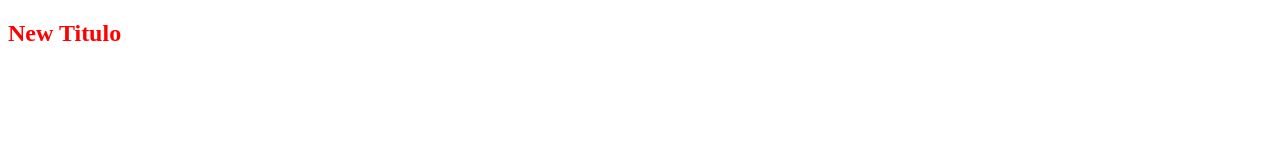
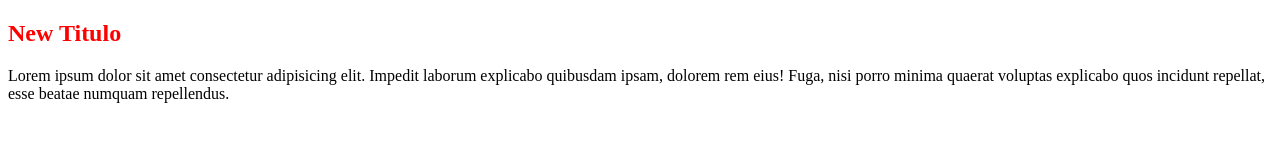
Before and after one commit to RobertBarajas/shop, a plain HTML site: page index.html in a window 1280 px wide. Drawn offline with Linux system fonts and the light colour scheme.

Commit message:
se agrego parrafo

```diff
--- a/index.html
+++ b/index.html
@@ -9,5 +9,6 @@
 </head>
 <body>
     <h2>New Titulo</h2>
+    <p>Lorem ipsum dolor sit amet consectetur adipisicing elit. Impedit laborum explicabo quibusdam ipsam, dolorem rem eius! Fuga, nisi porro minima quaerat voluptas explicabo quos incidunt repellat, esse beatae numquam repellendus.</p>
 </body>
 </html>
```
